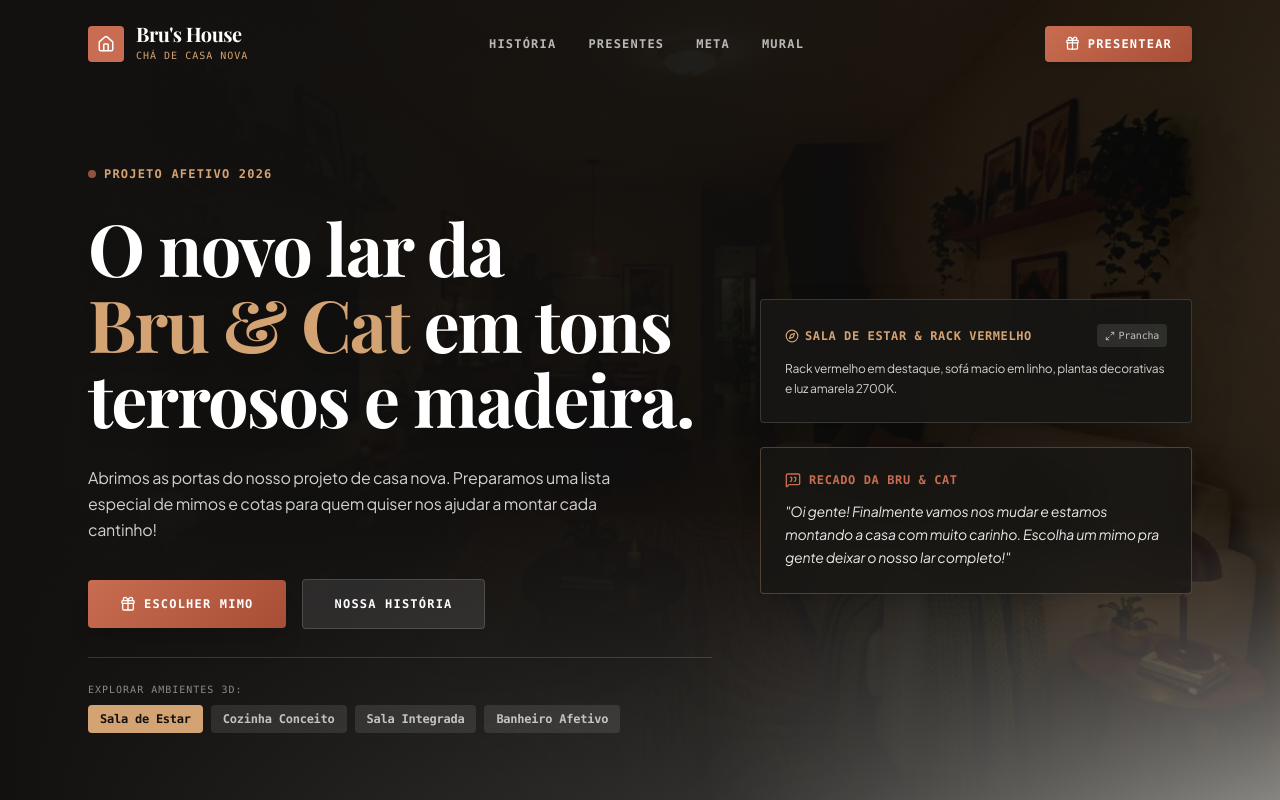
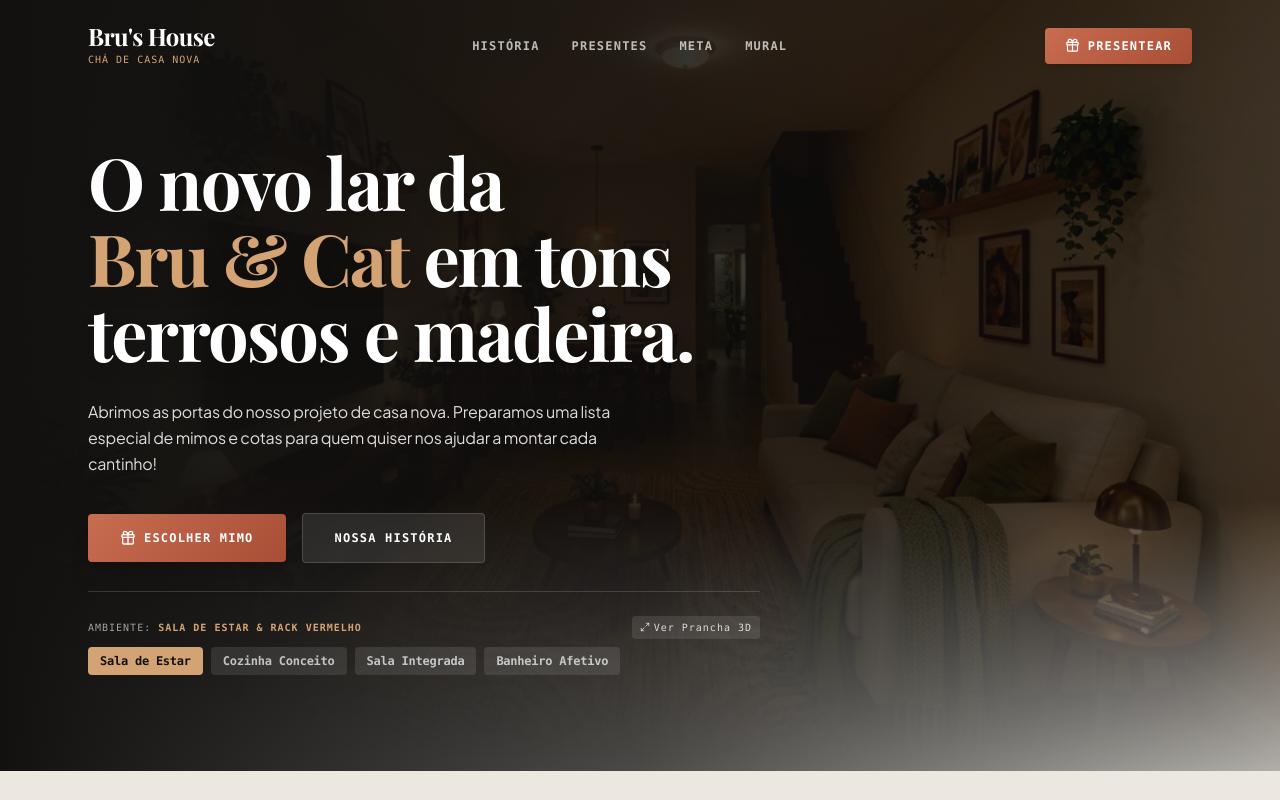
Before and after one commit to startiadev-rgb/brus-house1, a React (Vite) app: page / in a window 1280 px wide. Shown: the top 800 px of the page. Built offline with nearby package versions, Linux system fonts and the light colour scheme; a web font is replaced by a local one.

Commit message:
fix-hero-cleanup-per-user-screenshot

```diff
--- a/src/components/Hero.jsx
+++ b/src/components/Hero.jsx
@@ -1,5 +1,5 @@
 import React, { useState, useEffect } from 'react';
-import { Gift, ChevronRight, Maximize2, Compass, MessageSquareQuote } from 'lucide-react';
+import { Gift, Maximize2, Compass } from 'lucide-react';
 
 const SLIDES = [
   {
@@ -47,7 +47,7 @@ export default function Hero({ onOpenCustomGift }) {
   const currentSlide = SLIDES[bgIndex];
 
   return (
-    <section className="relative min-h-[95vh] pt-32 pb-20 sm:pt-40 sm:pb-28 bg-[#121110] text-white overflow-hidden flex items-center">
+    <section className="relative min-h-[90vh] pt-32 pb-20 sm:pt-36 sm:pb-24 bg-[#121110] text-white overflow-hidden flex items-center">
 
       {/* Background Slideshow Layer */}
       <div className="absolute inset-0 overflow-hidden" style={{ zIndex: 0 }}>
@@ -66,38 +66,32 @@ export default function Hero({ onOpenCustomGift }) {
               src={slide.src}
               alt={slide.title}
               loading="eager"
-              className="w-full h-full object-cover filter brightness-[0.45] contrast-[1.15]"
+              className="w-full h-full object-cover filter brightness-[0.55] contrast-[1.10]"
             />
           </div>
         ))}
       </div>
 
-      {/* Dark Vignette Overlay */}
+      {/* Dark Overlay Gradient */}
       <div
         className="absolute inset-0 pointer-events-none"
         style={{
           zIndex: 1,
-          background: 'linear-gradient(to right, #121110 0%, rgba(18,17,16,0.85) 55%, rgba(18,17,16,0.4) 100%), linear-gradient(to bottom, transparent 60%, #F6F3EC 100%)',
+          background: 'linear-gradient(to right, #121110 0%, rgba(18,17,16,0.75) 50%, rgba(18,17,16,0.3) 100%), linear-gradient(to bottom, transparent 65%, #F6F3EC 100%)',
         }}
       />
 
-      {/* Main Content Grid (Asymmetrical 50/50 Layout) */}
-      <div className="max-w-6xl mx-auto px-4 sm:px-6 relative w-full grid grid-cols-1 lg:grid-cols-12 gap-12 items-center" style={{ zIndex: 10 }}>
+      {/* Main Content Layout */}
+      <div className="max-w-6xl mx-auto px-4 sm:px-6 relative w-full" style={{ zIndex: 10 }}>
 
-        {/* Left Column: Editorial Headline & Actions */}
-        <div className="lg:col-span-7 text-left space-y-7">
-
-          <div className="inline-flex items-center gap-2 text-xs font-mono font-bold text-[#D4A373] tracking-widest uppercase">
-            <span className="w-2 h-2 rounded-full bg-[#C86D51] inline-block animate-pulse" />
-            Projeto Afetivo 2026
-          </div>
+        <div className="max-w-2xl text-left space-y-7">
 
           <h1 className="font-serif text-4xl sm:text-6xl lg:text-7xl font-bold text-white tracking-tight leading-[1.05] drop-shadow-xl">
             O novo lar da <br />
             <span className="text-[#D4A373]">Bru & Cat</span> em tons terrosos e madeira.
           </h1>
 
-          <p className="text-sm sm:text-base text-white/80 leading-relaxed font-normal max-w-xl">
+          <p className="text-sm sm:text-base text-white/85 leading-relaxed font-normal max-w-xl">
             Abrimos as portas do nosso projeto de casa nova. Preparamos uma lista especial de mimos e cotas para quem quiser nos ajudar a montar cada cantinho!
           </p>
 
@@ -121,9 +115,16 @@ export default function Hero({ onOpenCustomGift }) {
 
           {/* Room Selector Tabs */}
           <div className="pt-6 border-t border-white/15 space-y-2">
-            <span className="text-[10px] font-mono text-white/50 uppercase tracking-widest block">
-              Explorar Ambientes 3D:
-            </span>
+            <div className="flex items-center justify-between text-[10px] font-mono text-white/60 uppercase tracking-widest">
+              <span>Ambiente: <strong className="text-[#D4A373] font-bold">{currentSlide.title}</strong></span>
+              <button
+                onClick={() => setFullscreenImage(currentSlide.boardSrc)}
+                className="text-white/80 hover:text-white flex items-center gap-1 bg-white/10 px-2 py-1 rounded-sm transition-colors cursor-pointer"
+              >
+                <Maximize2 size={10} /> Ver Prancha 3D
+              </button>
+            </div>
+
             <div className="flex flex-wrap gap-2">
               {SLIDES.map((slide, idx) => (
                 <button
@@ -139,39 +140,6 @@ export default function Hero({ onOpenCustomGift }) {
                 </button>
               ))}
             </div>
-          </div>
-
-        </div>
-
-        {/* Right Column: Intimate Message Card & Active Room Preview */}
-        <div className="lg:col-span-5 text-left space-y-6">
-
-          {/* Active Room Info Card */}
-          <div className="bg-[#181715]/90 backdrop-blur-xl p-6 rounded-sm border border-white/15 shadow-2xl space-y-3">
-            <div className="flex items-center justify-between">
-              <span className="text-xs font-mono font-bold text-[#D4A373] uppercase tracking-wider flex items-center gap-1.5">
-                <Compass size={14} /> {currentSlide.title}
-              </span>
-              <button
-                onClick={() => setFullscreenImage(currentSlide.boardSrc)}
-                className="text-[10px] font-mono text-white/70 hover:text-white flex items-center gap-1 bg-white/10 px-2 py-1 rounded-sm transition-colors"
-              >
-                <Maximize2 size={10} /> Prancha
-              </button>
-            </div>
-            <p className="text-xs text-white/80 leading-relaxed font-normal">
-              {currentSlide.desc}
-            </p>
-          </div>
-
-          {/* WhatsApp / Personal Note */}
-          <div className="bg-[#181715]/80 backdrop-blur-xl p-6 rounded-sm border border-[#D4A373]/30 shadow-xl space-y-3">
-            <div className="flex items-center gap-2 text-xs font-mono font-bold text-[#C86D51] uppercase tracking-wider">
-              <MessageSquareQuote size={16} /> Recado da Bru & Cat
-            </div>
-            <p className="text-xs sm:text-sm text-white/90 leading-relaxed italic">
-              "Oi gente! Finalmente vamos nos mudar e estamos montando a casa com muito carinho. Escolha um mimo pra gente deixar o nosso lar completo!"
-            </p>
           </div>
 
         </div>
--- a/src/components/Navbar.jsx
+++ b/src/components/Navbar.jsx
@@ -1,5 +1,5 @@
 import React, { useState, useEffect } from 'react';
-import { Home, Gift, Menu, X } from 'lucide-react';
+import { Gift, Menu, X } from 'lucide-react';
 
 export default function Navbar({ onOpenCustomGift }) {
   const [scrolled, setScrolled] = useState(false);
@@ -30,19 +30,14 @@ export default function Navbar({ onOpenCustomGift }) {
     >
       <div className="max-w-6xl mx-auto px-4 sm:px-6 flex items-center justify-between">
 
-        {/* Brand Lockup - Impeccable Style */}
-        <a href="#" className="flex items-center gap-3 group">
-          <div className="w-9 h-9 rounded-sm bg-[#C86D51] flex items-center justify-center text-white font-bold text-sm shadow-sm group-hover:bg-[#D4A373] transition-colors">
-            <Home size={18} />
-          </div>
-          <div className="text-left">
-            <span className="font-serif font-bold text-lg sm:text-xl text-white tracking-tight block leading-none">
-              Bru's House
-            </span>
-            <span className="text-[10px] font-mono text-[#D4A373] uppercase tracking-widest block mt-1">
-              Chá de Casa Nova
-            </span>
-          </div>
+        {/* Brand Lockup - Clean Editorial */}
+        <a href="#" className="text-left group">
+          <span className="font-serif font-bold text-xl sm:text-2xl text-white tracking-tight block leading-none">
+            Bru's House
+          </span>
+          <span className="text-[10px] font-mono text-[#D4A373] uppercase tracking-widest block mt-1">
+            Chá de Casa Nova
+          </span>
         </a>
 
         {/* Desktop Navigation */}
```
